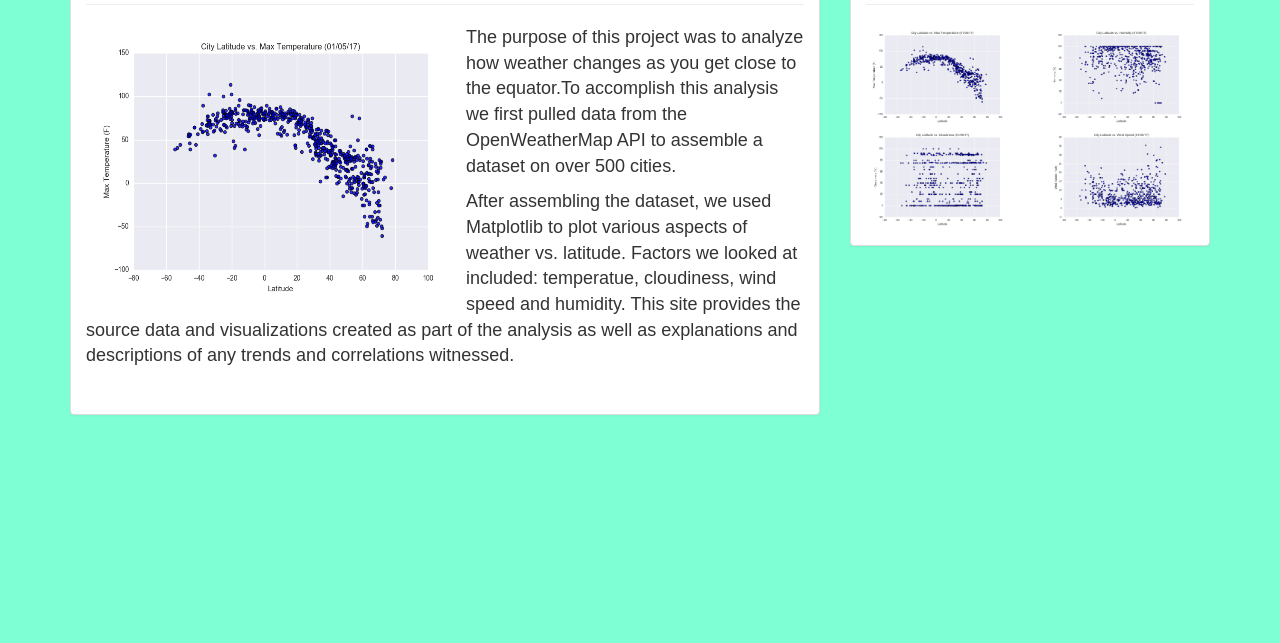
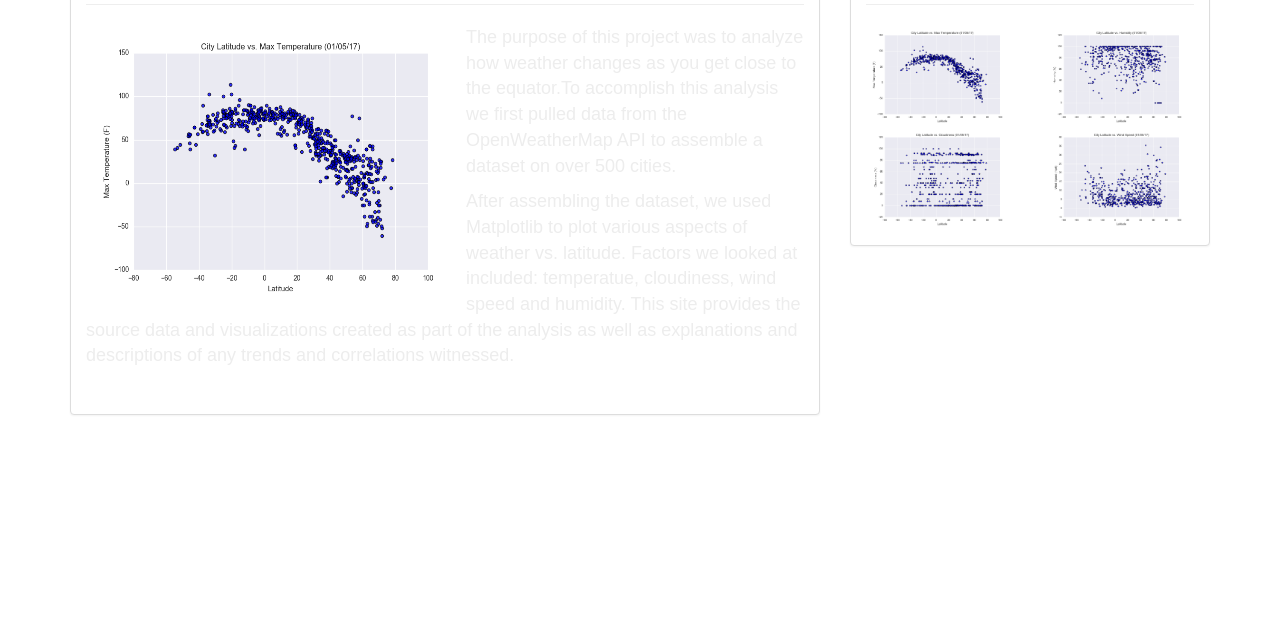
Before and after one commit to PabloBarbatto/WeatherWebsite, a plain HTML site: page index.html in a window 1280 px wide. Shown: the part 157-800 px from the top of the page. Drawn offline with nearby package versions, Linux system fonts and the light colour scheme.

Commit message:
color changes

```diff
--- a/index.html
+++ b/index.html
@@ -21,7 +21,7 @@
 
     <title>Weather Analysis Visualization</title>
 </head>
-<body style="background-color: aquamarine">
+<body style="color:rgb(237, 237, 237)">
 
     <nav class="navbar navbar-inverse">
         <div class="container">
```
